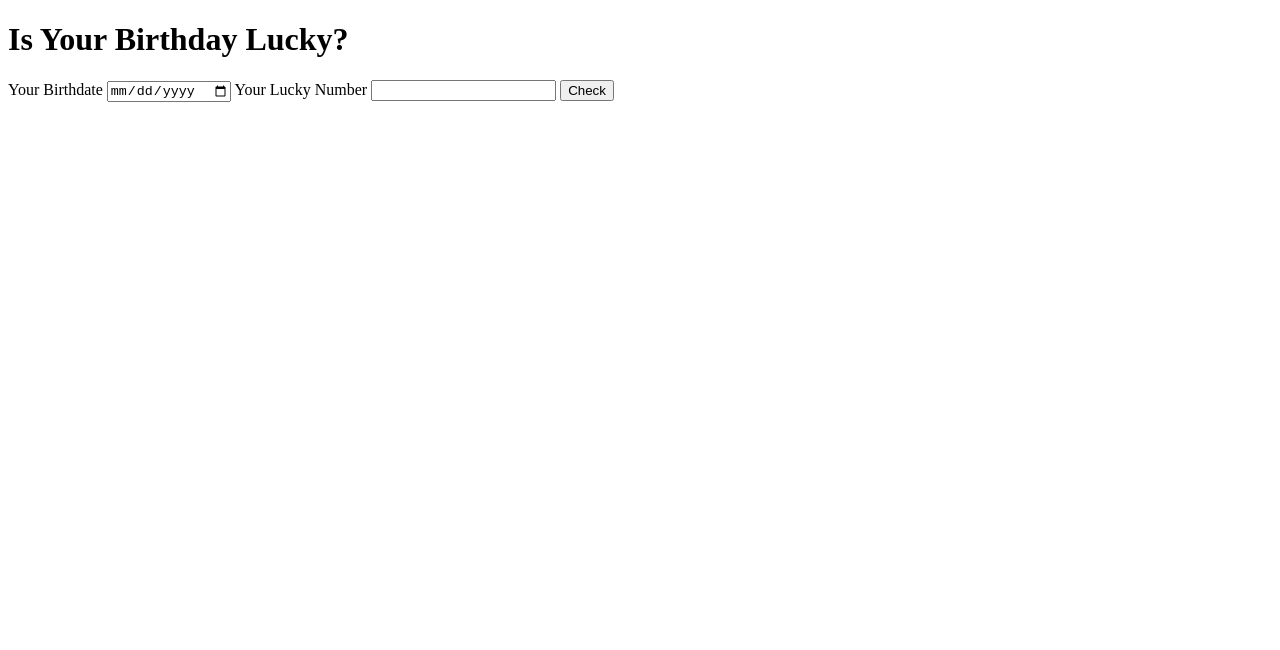
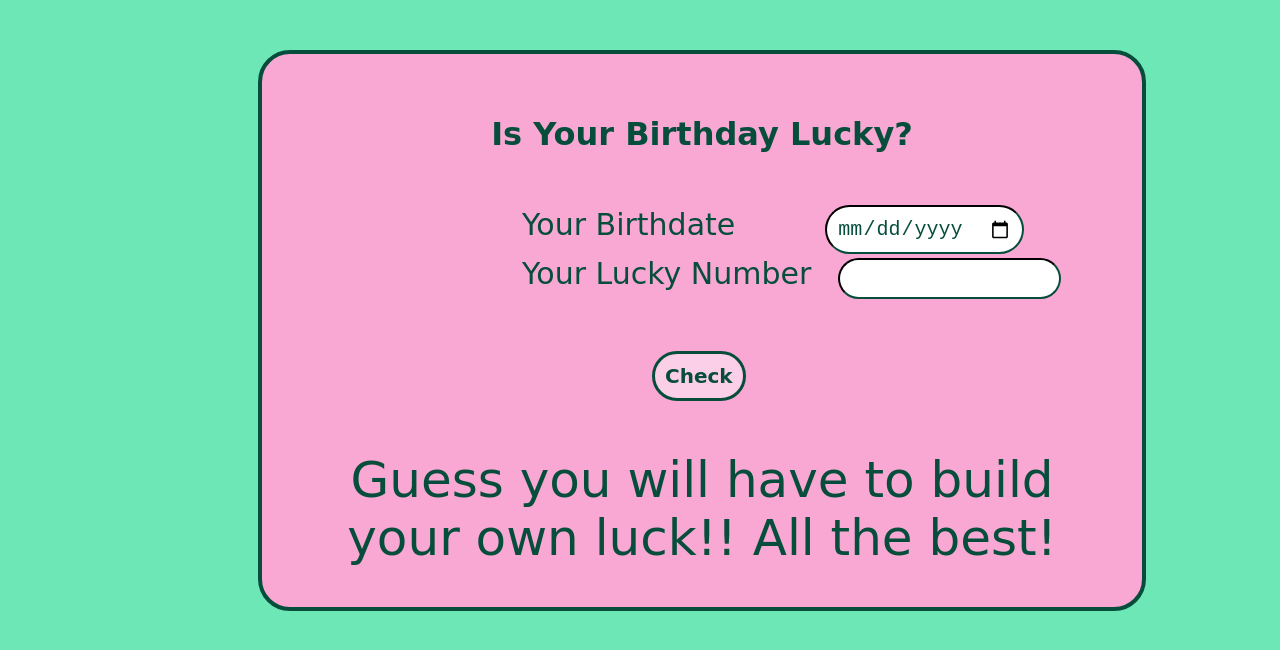
Before and after one commit to niyatinehal/is-your-birthday-lucky, a plain HTML site: page index.html in a window 1280 px wide. Both pictures are taken after a click on the button "Check". Drawn offline with Linux system fonts and the light colour scheme; a web font is replaced by a local one.

Commit message:
added style.css

```diff
--- a/app.js
+++ b/app.js
@@ -1,7 +1,31 @@
 const birthdate=document.querySelector("#birthdate");
 const luckyNumber=document.querySelector("#lucky-number");
 const checkBirthdate= document.querySelector("#check");
+const outerText= document.querySelector("#output");
 
-checkBirthdate.addEventListener('click', function getValues(){
-    console.log(birthdate.value, luckyNumber.value);
-})
+
+function calculateSum(dob){
+    dob=dob.replaceAll("-","");
+    let sum=0;
+    for(let i=0; i<dob.length; i++)
+    {
+        sum= sum+ Number(dob.charAt(i));
+
+    }return sum;
+}
+
+function luckyBirthdateOrNot(sum, luckyNumber){
+   if(sum%luckyNumber==0){
+    outerText.innerText="Yay! Your birthdate is lucky!";
+   }else{
+   outerText.innerText="Guess you will have to build your own luck!! All the best!";
+   }
+}
+
+function checkBirthdateIsLucky(){
+    const dob= birthdate.value;
+    const sum= calculateSum(dob);
+    luckyBirthdateOrNot(sum, luckyNumber.value);
+}
+
+checkBirthdate.addEventListener('click', checkBirthdateIsLucky)
--- a/index.html
+++ b/index.html
@@ -5,19 +5,32 @@
     <meta http-equiv="X-UA-Compatible" content="IE=edge">
     <meta name="viewport" content="width=device-width, initial-scale=1.0">
     <title>Is yiur birthday lucky?</title>
+    <link rel="stylesheet" href="style.css">
 </head>
 <body>
     <div class="container">
         <h1 class="heading">Is Your Birthday Lucky?</h1>
 
-        <label for="birthdate">Your Birthdate</label>
-        <input type="date" id="birthdate">
+        <div class="input-birthdate">
+           <label class="birthdate-lable" for="birthdate">Your Birthdate</label>
+           <input type="date" id="birthdate">
+        </div>
 
-        <label for="lucky-number">Your Lucky Number</label>
-        <input type="text" id="lucky-number">
+        <div class="input-lucky-number">
+            <label class="lucky-number-lable" for="lucky-number">Your Lucky Number</label>
+            <input type="text" id="lucky-number">
+        </div>
 
-        <button id="check">Check</button>
+        <div class="button">
+            <button id="check">Check</button>
+        </div>
+
+        <div id="output">
+
+        </div>
+
     </div>
+
 </body>
 <script src="./app.js"></script>
 </html>
--- /dev/null
+++ b/style.css
@@ -0,0 +1,92 @@
+@import url('https://fonts.googleapis.com/css2?family=Edu+QLD+Beginner:wght@400;600&display=swap');
+
+*{
+
+}
+.root{
+
+    --primary-color:#FBCFE8;
+    --pcolor3:#F9A8D4;
+    --text-color:064E3B;
+}
+
+body{
+    background-color:#6EE7B7;
+    font-family: 'Edu QLD Beginner', cursive;
+}
+
+.container{
+    margin: 50px 250px;
+    padding: 40px;
+    width: 800px;
+    background-color: #F9A8D4;
+    border: 4px solid #064E3B;
+    border-radius: 2rem;
+}
+
+.container .heading{
+    text-align: center;
+    color:#064E3B ;
+    font-family: 'Edu QLD Beginner', cursive;
+}
+
+.input-birthdate{
+    margin-left:200px;
+    margin-top: 50px;
+}
+
+.birthdate-lable{
+    padding: 20px;
+    font-size: 30px;
+    color: #064E3B;
+    text-align: center;
+}
+#birthdate{
+    padding: 10px;
+    margin: 2px 65px;
+    font-size: 20px;
+    border-color: #064E3B;
+    border-radius: 2rem;
+    color: #064E3B;
+}
+
+.input-lucky-number{
+    margin-left:200px;
+}
+
+.lucky-number-lable{
+    padding: 20px;
+    font-size: 30px;
+    color: #064E3B;
+}
+
+#lucky-number{
+    padding: 10px;
+    margin: 2px;
+    font-size: 15px;
+    border-color: #064E3B;
+    border-radius: 2rem;
+    color: #064E3B;
+}
+
+.button{
+    margin-left: 300px;
+}
+
+#check{
+    font-size: 20px;
+    margin: 50px;
+    padding: 10px;
+    background-color: #FBCFE8;
+    color: #064E3B;
+    border: 3px solid ;
+    border-radius: 2rem;
+    font-family: 'Edu QLD Beginner', cursive;
+    font-weight: bolder;
+}
+
+#output{
+    text-align: center;
+    font-size: 50px;
+    color: #064E3B;
+}
```
